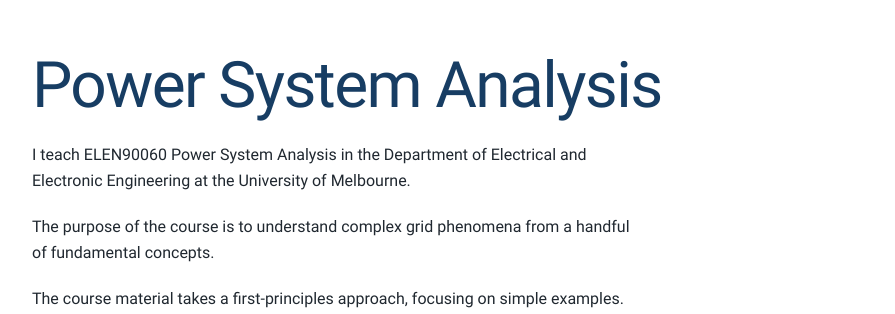
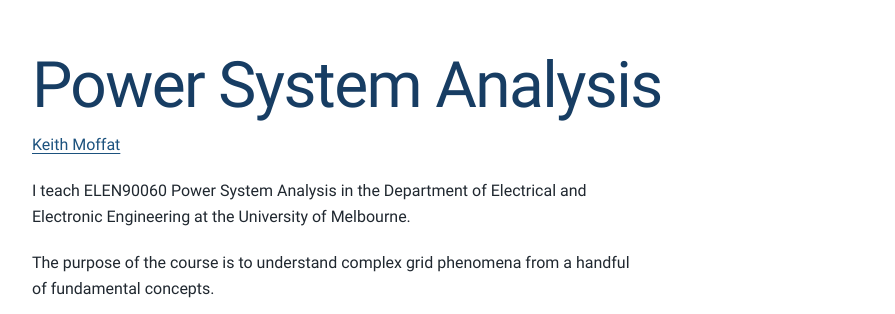
Before and after one commit to keithmoffat/elen90060, a plain HTML site: page index.html in a window 1280 px wide. Shown: the top 314 px of the page, without its empty margins (192-1087 px from the left). Drawn offline with Linux system fonts and the light colour scheme.

Commit message:
Link the instructor byline to Keith Moffat’s homepage

```diff
--- a/index.html
+++ b/index.html
@@ -10,6 +10,7 @@
 <body>
   <main class="wrap">
     <h1>Power System Analysis</h1>
+    <p class="byline"><a href="https://keithmoffat.com/">Keith Moffat</a></p>
     <p class="description">I teach ELEN90060 Power System Analysis in the Department of Electrical and Electronic Engineering at the University of Melbourne.</p>
     <p class="description">The purpose of the course is to understand complex grid phenomena from a handful of fundamental concepts.</p>
     <p class="description">The course material takes a first-principles approach, focusing on simple examples.</p>
```
